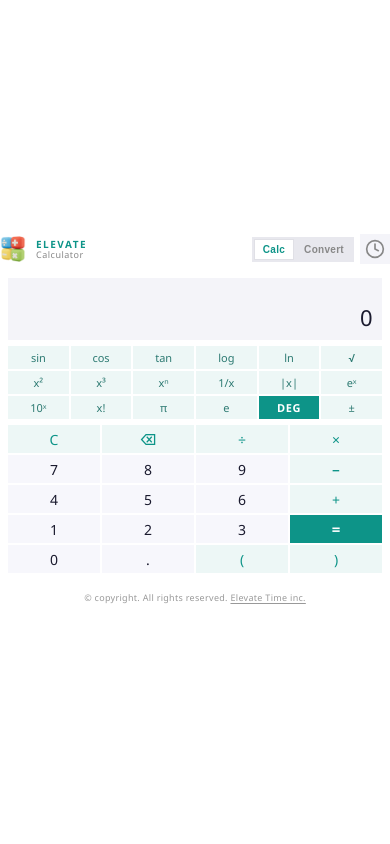
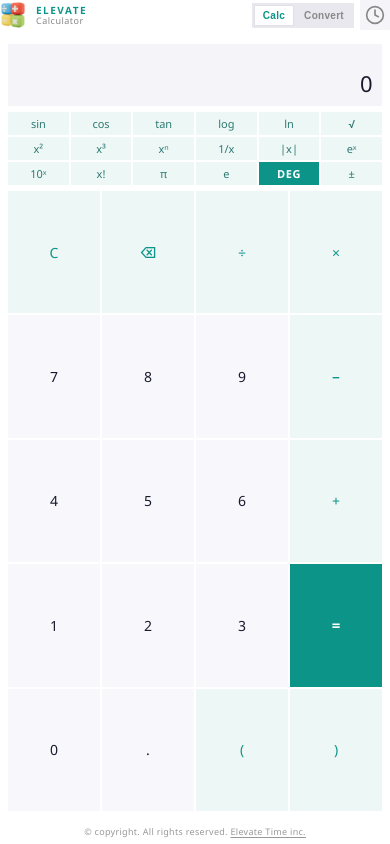
Before and after one commit to ianmakes/lvtcalc, a Next.js app: page / in a window 390 px wide. Built offline with nearby package versions, Linux system fonts and the light colour scheme.

Commit message:
Fix height chain - use flex sizing and min-height:0 for proper grid 1fr row stretching

```diff
--- a/app/globals.css
+++ b/app/globals.css
@@ -24,26 +24,26 @@ body {
 
 @media (max-width: 480px) {
   html {
-    overflow: hidden;
+    overflow: auto;
     background: #fff;
   }
   body {
-    height: auto;
-    align-items: center;
+    padding: 0;
     background: #fff;
-    padding: 0;
+    justify-content: stretch;
+    align-items: stretch;
   }
   .calc-wrapper {
     min-height: 100vh;
     min-height: -webkit-fill-available;
     width: 100%;
-    padding: 0;
-    padding-top: env(safe-area-inset-top, 0px);
-    padding-bottom: env(safe-area-inset-bottom, 0px);
+    padding: env(safe-area-inset-top, 0px) 0 env(safe-area-inset-bottom, 0px) 0;
+    justify-content: flex-start;
   }
   .calc-body {
     flex: 1;
     width: 100%;
+    align-items: stretch;
   }
 }
 
@@ -322,17 +322,22 @@ body::after {
   height: 590px;
 }
 
+.calc-mode-panel > * {
+  height: 100%;
+}
+
 @media (max-width: 480px) {
   .calc-mode-panel {
     width: 100%;
     height: 100%;
-    min-height: 100vh;
-    min-height: -webkit-fill-available;
+    display: flex;
+    flex-direction: column;
   }
-}
-
-.calc-mode-panel > * {
-  height: 100%;
+  .calc-mode-panel > .calculator,
+  .calc-mode-panel > .converter {
+    flex: 1;
+    height: auto;
+  }
 }
 
 .calc-main-grid {
@@ -340,6 +345,7 @@ body::after {
   flex: 1;
   display: flex;
   flex-direction: column;
+  min-height: 0;
 }
 
 .calc-numbers {
@@ -348,6 +354,7 @@ body::after {
   grid-template-rows: repeat(5, 1fr);
   gap: 6px;
   flex: 1;
+  min-height: 0;
 }
 
 .calc-history-clear {
@@ -662,11 +669,13 @@ body::after {
   .calculator {
     padding: 8px;
     border: none;
+    min-height: 0;
   }
 
   .converter {
     padding: 16px 12px 12px;
     border: none;
+    min-height: 0;
   }
 
   .converter > :last-child {
@@ -698,6 +707,7 @@ body::after {
   .calc-sci-row {
     gap: 2px;
     margin-bottom: 2px;
+    flex-shrink: 0;
   }
 
   .calc-btn {
@@ -716,16 +726,19 @@ body::after {
 
   .calc-main-grid {
     margin-top: 4px;
+    min-height: 0;
   }
 
   .calc-numbers {
     gap: 2px;
+    min-height: 0;
   }
 
   .calc-top-bar {
     gap: 6px;
     margin-bottom: 6px;
     padding: 0;
+    flex-shrink: 0;
   }
 
   .calc-logo-img {
@@ -757,7 +770,8 @@ body::after {
     font-size: 9px;
     padding: 6px 8px;
     padding-bottom: max(6px, env(safe-area-inset-bottom, 6px));
-    margin-top: 4px;
+    margin-top: 0;
+    flex-shrink: 0;
   }
 
   body::before,
```
